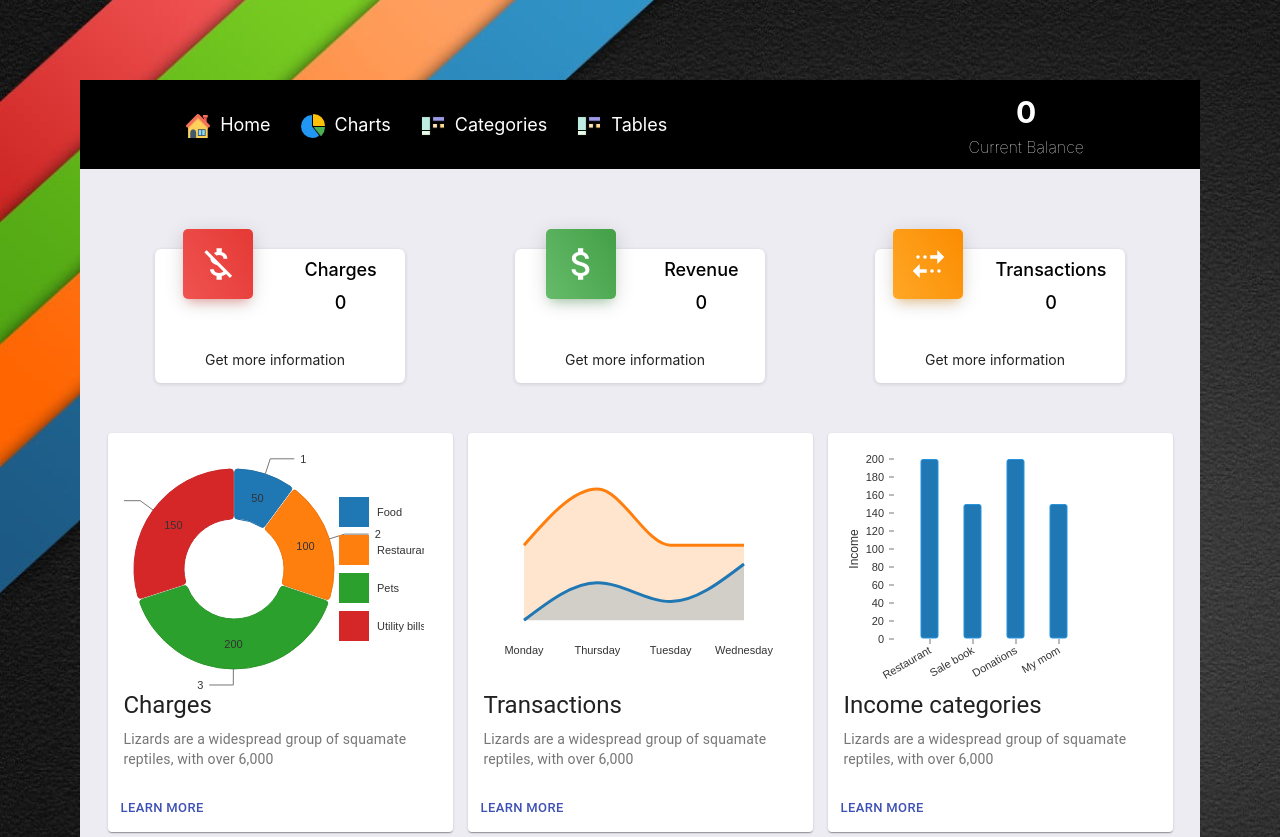
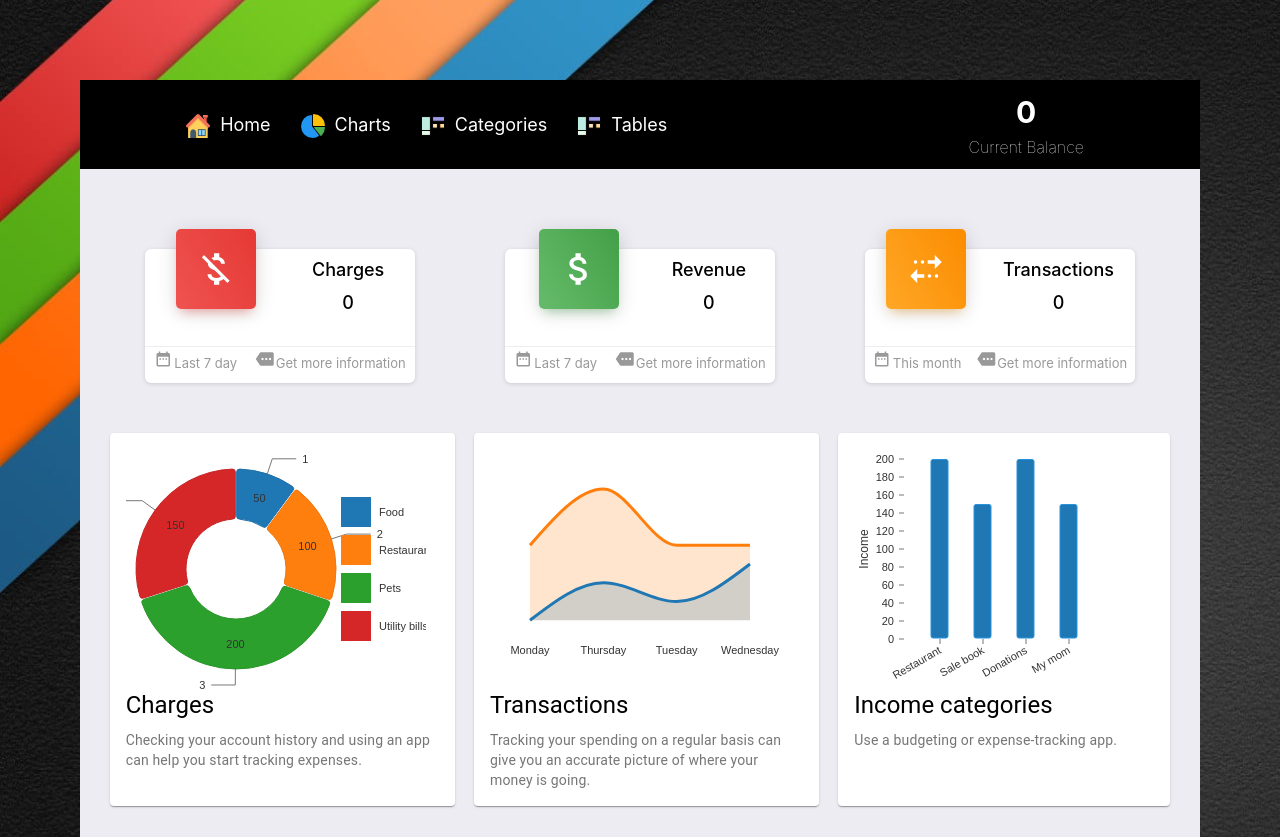
Before and after one commit to dima-hensetskyi/Project, a React (Create React App) app: page / in a window 1280 px wide. Shown: the top 837 px of the page. Built offline with nearby package versions, Linux system fonts and the light colour scheme; what react-animations would draw is missing.

Commit message:
add animation

```diff
--- a/src/components/Charts/TransactionHistoryEmpty.js
+++ b/src/components/Charts/TransactionHistoryEmpty.js
@@ -13,7 +13,7 @@ const HistoryEmpty = () => {
   return (
     <div className="chards-wrapper">
       <div className="card">
-        <img src={transactionsIcon} />
+        <img src={transactionsIcon} alt="Transaction history empty" />
         <h3>No Transactions</h3>
         <p>You heven't made any transactions yet</p>
         <Button variant="contained" color="primary" onClick={handleClick}>
--- a/src/components/HomePage/CardPanel.js
+++ b/src/components/HomePage/CardPanel.js
@@ -1,5 +1,3 @@
 import Cards from './Cards';
-const CardPanel = () => {
-  return <Cards />;
-};
+const CardPanel = () => <Cards />;
 export default CardPanel;
--- a/src/components/HomePage/CardStyleComponents/CardStyleComponents.js
+++ b/src/components/HomePage/CardStyleComponents/CardStyleComponents.js
@@ -1,5 +1,5 @@
 import styled, { keyframes } from 'styled-components';
-import { bounce, bounceInLeft, bounceInDown } from 'react-animations';
+import { bounce, flip } from 'react-animations';
 
 const Container = styled.div`
   max-width: 1140px;
@@ -11,7 +11,7 @@ const ContainerTitle = styled.h3`
 `;
 const Card = styled.div`
   color: rgba(0, 0, 0, 0.87);
-  width: 250px;
+  width: 270px;
   border: 0;
   display: flex;
   position: relative;
@@ -30,6 +30,13 @@ const CardInfo = styled.div`
   padding: 10px;
   padding-left: 0px;
 `;
+const CardInfoFotter = styled.div`
+  border-top: 1px solid#eee;
+  margin-top: 10px;
+  width: 100%;
+  display: flex;
+  justify-content: space-around;
+`;
 
 const CardColorIncomes = styled.div`
   display: flex;
@@ -41,8 +48,8 @@ const CardColorIncomes = styled.div`
   background: linear-gradient(60deg, #66bb6a, #43a047);
   box-shadow: 0 4px 20px 0 rgb(0 0 0 / 14%),
     0 7px 10px -5px rgb(76 175 80 / 40%);
-  height: 70px;
-  width: 70px;
+  height: 80px;
+  width: 80px;
 `;
 const CardColorCharges = styled.div`
   display: flex;
@@ -54,8 +61,8 @@ const CardColorCharges = styled.div`
   box-shadow: 0 4px 20px 0 rgb(0 0 0 / 14%),
     0 7px 10px -5px rgb(244 67 54 / 40%);
   margin: -20px 15px 0px 10px;
-  height: 70px;
-  width: 70px;
+  height: 80px;
+  width: 80px;
 `;
 const CardColorTransaction = styled.div`
   display: flex;
@@ -67,8 +74,8 @@ const CardColorTransaction = styled.div`
   box-shadow: 0 4px 20px 0 rgb(0 0 0 / 14%),
     0 7px 10px -5px rgb(255 152 0 / 40%);
   margin: -20px 15px 0px 10px;
-  height: 70px;
-  width: 70px;
+  height: 80px;
+  width: 80px;
 `;
 
 const CardTitle = styled.h5`
@@ -79,10 +86,12 @@ const CardTitle = styled.h5`
 
 const CardText = styled.p`
   margin: 3px;
+  color: #999;
+  margin-bottom: 10px;
 `;
-const bounceAnimation = keyframes`${bounce}`;
-const BouncyDiv = styled.div`
-  animation: 5s ${bounceAnimation};
+const flipAnimation = keyframes`${flip}`;
+const FlipDiv = styled.div`
+  animation: 1s ${flipAnimation};
 `;
 
 export {
@@ -93,7 +102,8 @@ export {
   CardColorCharges,
   CardColorIncomes,
   CardTitle,
+  CardInfoFotter,
   CardText,
   CardColorTransaction,
-  BouncyDiv,
+  FlipDiv,
 };
--- a/src/components/HomePage/Cards.js
+++ b/src/components/HomePage/Cards.js
@@ -1,3 +1,13 @@
+import React, { useEffect, useState } from 'react';
+import { Link } from 'react-router-dom';
+
+import {
+  chargesForMounth,
+  chargesPerWeek,
+  incomesForMounth,
+  incomesPerWeek,
+} from './homeData';
+
 import {
   Container,
   Card,
@@ -7,76 +17,131 @@ import {
   CardTitle,
   CardText,
   CardColorTransaction,
-  BouncyDiv,
+  FlipDiv,
+  CardInfoFotter,
 } from './CardStyleComponents/CardStyleComponents';
-import { getIncomes, getCharges } from '../../common/utils/LocalStorageUtil';
 
 const Cards = () => {
-  const income = getIncomes();
-  const charges = getCharges();
+  const [chargesPeriodChange, setChargesPeriodChange] = useState(false);
+  const [incomesPeriodChange, setIncomesPeriodChange] = useState(false);
+  const [chargesData, setChargesData] = useState(chargesPerWeek);
+  const [incomeData, setIncomeData] = useState(incomesPerWeek);
 
-  const incomesSum = income.reduce(
+  useEffect(() => {
+    chargesPeriodChange
+      ? setChargesData(chargesForMounth)
+      : setChargesData(chargesPerWeek);
+  }, [chargesPeriodChange]);
+
+  useEffect(() => {
+    incomesPeriodChange
+      ? setIncomeData(incomesForMounth)
+      : setIncomeData(incomesPerWeek);
+  }, [incomesPeriodChange]);
+
+  const incomesSum = incomeData.reduce(
     (total, income) => (total += +income.money),
     0
   );
-  const chargesSum = charges.reduce(
+
+  const chargesSum = chargesData.reduce(
     (total, charge) => (total += +charge.money),
     0
   );
 
-  const numberTransactions = income.length + charges.length;
+  const numberTransactions = incomesForMounth.length + chargesForMounth.length;
 
-  const handleChange = () => {};
   return (
     <div className="card-panel">
       <Container>
         <Card className="card-panel">
-          <CardColorCharges onClick={() => handleChange}>
+          <FlipDiv>
+            <CardColorCharges>
               <span className="material-icons">money_off</span>
             </CardColorCharges>
+          </FlipDiv>
           <CardInfo>
             <CardTitle>Charges</CardTitle>
             <CardTitle>{chargesSum}</CardTitle>
           </CardInfo>
-          <CardInfo>
+          <CardInfoFotter className="footer">
+            <CardText
+              className="footer-card-text"
+              onClick={() =>
+                chargesPeriodChange
+                  ? setChargesPeriodChange(false)
+                  : setChargesPeriodChange(true)
+              }
+            >
+              <span className="material-icons">date_range</span>
+              {chargesPeriodChange ? 'This month' : 'Last 7 day'}
+            </CardText>
             <CardText className="footer-card-text">
+              <Link className="home-link-card" to="/tables">
+                <span className="material-icons">more</span>
                 Get more information
+              </Link>
             </CardText>
-          </CardInfo>
+          </CardInfoFotter>
         </Card>
       </Container>
 
       <Container>
         <Card className="card-panel">
+          <FlipDiv>
             <CardColorIncomes>
               <span className="material-icons">attach_money</span>
             </CardColorIncomes>
+          </FlipDiv>
           <CardInfo>
             <CardTitle>Revenue</CardTitle>
             <CardTitle>{incomesSum}</CardTitle>
           </CardInfo>
-          <CardInfo>
+          <CardInfoFotter className="footer">
+            <CardText
+              className="footer-card-text"
+              onClick={() =>
+                incomesPeriodChange
+                  ? setIncomesPeriodChange(false)
+                  : setIncomesPeriodChange(true)
+              }
+            >
+              <span className="material-icons">date_range</span>
+              {incomesPeriodChange ? 'This month' : 'Last 7 day'}
+            </CardText>
             <CardText className="footer-card-text">
+              <Link className="home-link-card" to="/tables">
+                <span className="material-icons">more</span>
                 Get more information
+              </Link>
             </CardText>
-          </CardInfo>
+          </CardInfoFotter>
         </Card>
       </Container>
 
       <Container>
         <Card className="card-panel">
-          <CardColorTransaction>
+          <FlipDiv>
+            <CardColorTransaction onClick={() => <FlipDiv />}>
               <span className="material-icons">multiple_stop</span>
             </CardColorTransaction>
+          </FlipDiv>
           <CardInfo>
             <CardTitle>Transactions</CardTitle>
             <CardTitle>{numberTransactions}</CardTitle>
           </CardInfo>
-          <CardInfo>
+          <CardInfoFotter className="footer">
             <CardText className="footer-card-text">
+              <span className="material-icons">date_range</span>
+              This month
+            </CardText>
+            <CardText className="footer-card-text">
+              <Link className="home-link-card" to="/tables">
+                <span className="material-icons">more</span>
                 Get more information
+              </Link>
             </CardText>
-          </CardInfo>
+          </CardInfoFotter>
         </Card>
       </Container>
     </div>
--- a/src/components/HomePage/ChartsCards.js
+++ b/src/components/HomePage/ChartsCards.js
@@ -3,10 +3,7 @@ import React from 'react';
 import { makeStyles } from '@material-ui/core/styles';
 import Card from '@material-ui/core/Card';
 import CardActionArea from '@material-ui/core/CardActionArea';
-import CardActions from '@material-ui/core/CardActions';
 import CardContent from '@material-ui/core/CardContent';
-import CardMedia from '@material-ui/core/CardMedia';
-import Button from '@material-ui/core/Button';
 import Typography from '@material-ui/core/Typography';
 
 import {
@@ -18,6 +15,7 @@ import {
 import ChargesCategoriesPie from '../Charts/ChargesCategories';
 import TrackeresponsiveLine from '../Charts/ResponsiveLine';
 import IncomesResponsiveBar from '../Charts/IncomesResponsiveBar';
+import { Link } from 'react-router-dom';
 
 const useStyles = makeStyles({
   root: {
@@ -37,6 +35,7 @@ export default function ChartsCards() {
   return (
     <div className="charts-card">
       <Card className={classes.root}>
+        <Link to="/charts" className="home-link-card-charts">
           <CardActionArea>
             <CardContent>
               <div className="charts-home-page">
@@ -46,19 +45,16 @@ export default function ChartsCards() {
                 Charges
               </Typography>
               <Typography variant="body2" color="textSecondary" component="p">
-              Lizards are a widespread group of squamate reptiles, with over
-              6,000
+                Checking your account history and using an app can help you
+                start tracking expenses.
               </Typography>
             </CardContent>
           </CardActionArea>
-        <CardActions>
-          <Button size="small" color="primary">
-            Learn More
-          </Button>
-        </CardActions>
+        </Link>
       </Card>
 
       <Card className={classes.root}>
+        <Link to="/tables" className="home-link-card-charts">
           <CardActionArea>
             <CardContent>
               <div className="charts-home-page">
@@ -68,19 +64,16 @@ export default function ChartsCards() {
                 Transactions
               </Typography>
               <Typography variant="body2" color="textSecondary" component="p">
-              Lizards are a widespread group of squamate reptiles, with over
-              6,000
+                Tracking your spending on a regular basis can give you an
+                accurate picture of where your money is going.
               </Typography>
             </CardContent>
           </CardActionArea>
-        <CardActions>
-          <Button size="small" color="primary">
-            Learn More
-          </Button>
-        </CardActions>
+        </Link>
       </Card>
 
       <Card className={classes.root}>
+        <Link to="/charts" className="home-link-card-charts">
           <CardActionArea>
             <CardContent>
               <div className="charts-home-page">
@@ -90,16 +83,11 @@ export default function ChartsCards() {
                 Income categories
               </Typography>
               <Typography variant="body2" color="textSecondary" component="p">
-              Lizards are a widespread group of squamate reptiles, with over
-              6,000
+                Use a budgeting or expense-tracking app.
               </Typography>
             </CardContent>
           </CardActionArea>
-        <CardActions>
-          <Button size="small" color="primary">
-            Learn More
-          </Button>
-        </CardActions>
+        </Link>
       </Card>
     </div>
   );
--- /dev/null
+++ b/src/components/HomePage/homeData.js
@@ -0,0 +1,8 @@
+import { correctData } from '../Charts/data/correctData';
+import { getIncomes, getCharges } from '../../common/utils/LocalStorageUtil';
+
+export const chargesForMounth = correctData(getCharges(), 'mounth');
+export const chargesPerWeek = correctData(getCharges(), 'week');
+
+export const incomesForMounth = correctData(getIncomes(), 'mounth');
+export const incomesPerWeek = correctData(getIncomes(), 'week');
--- a/src/components/HomePage/homePage.css
+++ b/src/components/HomePage/homePage.css
@@ -20,6 +20,7 @@
     margin-right: 20px;
     justify-content: space-around;
 }
+
 .material-icons {
     color:white;
     font-family: 'Material Icons';
@@ -29,14 +30,39 @@
     line-height: 1;
     letter-spacing: normal;
     text-transform: none;
-    display: inline-block;
 }
+.footer .material-icons {
+    color: #999;
+    font-family: 'Material Icons';
+    font-size: 18px;
+    text-transform: none;
+    margin-right: 2px;
+}
+.footer-card-text{
+    font-size: 13px;
+}
+.home-link-card {
+    color: #999;
+    text-decoration: none;
+}
+.home-link-card:hover {
+    color: rgb(129, 129, 129);
+    cursor: pointer;
+    text-decoration: none;
+  }
+  .home-link-card-charts {
+    color:black;
+    text-decoration: none;
+  }
+  .home-link-card-charts:hover {
+    color: black;
+    cursor: pointer;
+    text-decoration: none;
+  }
+
 
 .card-panel {
     text-align: center;
-}
-.footer-card-text{
-    margin-left: -30px;
 }
 *{
     outline: none !important
@@ -45,6 +71,3 @@
     width: 300px;
     height: 240px;
 }
-
-/* background: linear-gradient(60deg, #26c6da, #00acc1);
-box-shadow: 0 4px 20px 0 rgb(0 0 0 / 14%), 0 7px 10px -5px rgb(0 172 193 / 40%); */
```
Lines whose indentation alone changed are shown as unchanged.
